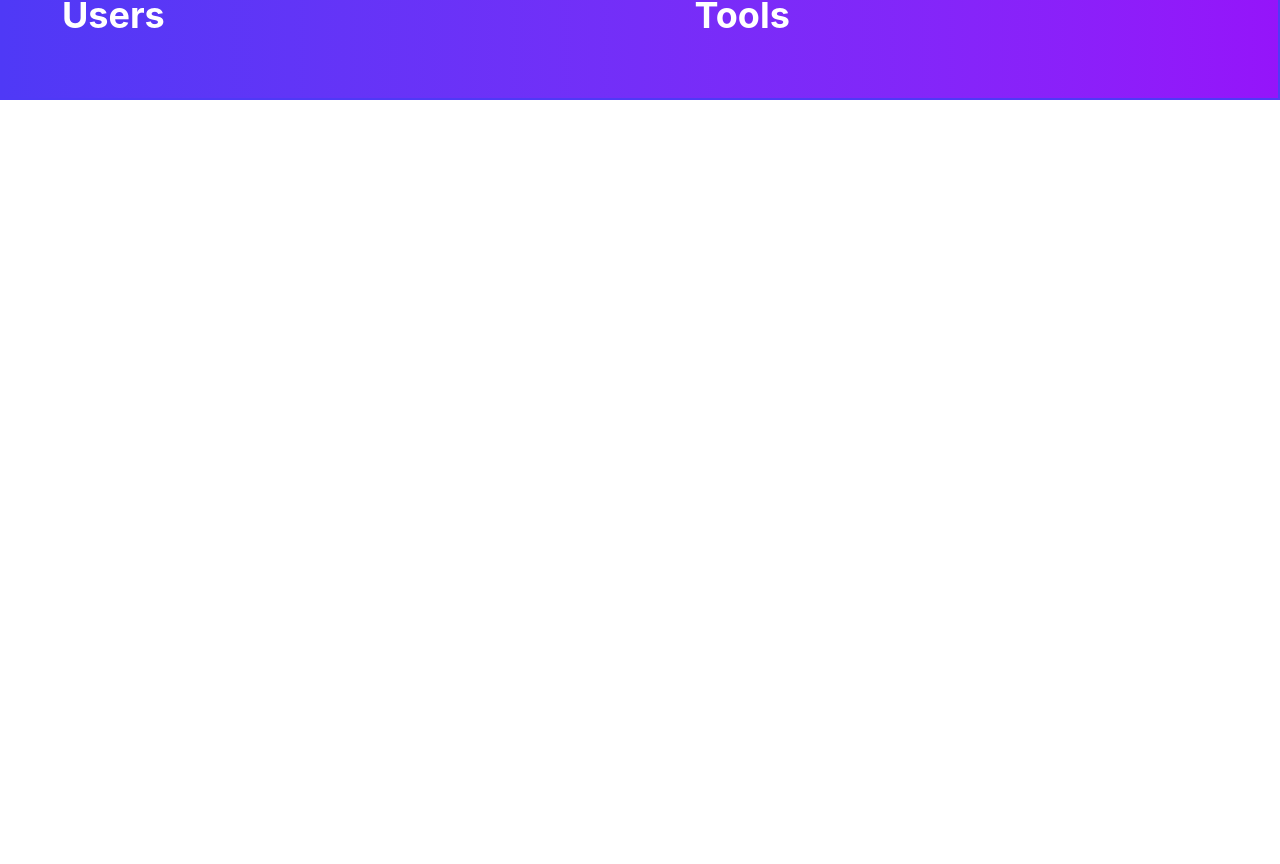
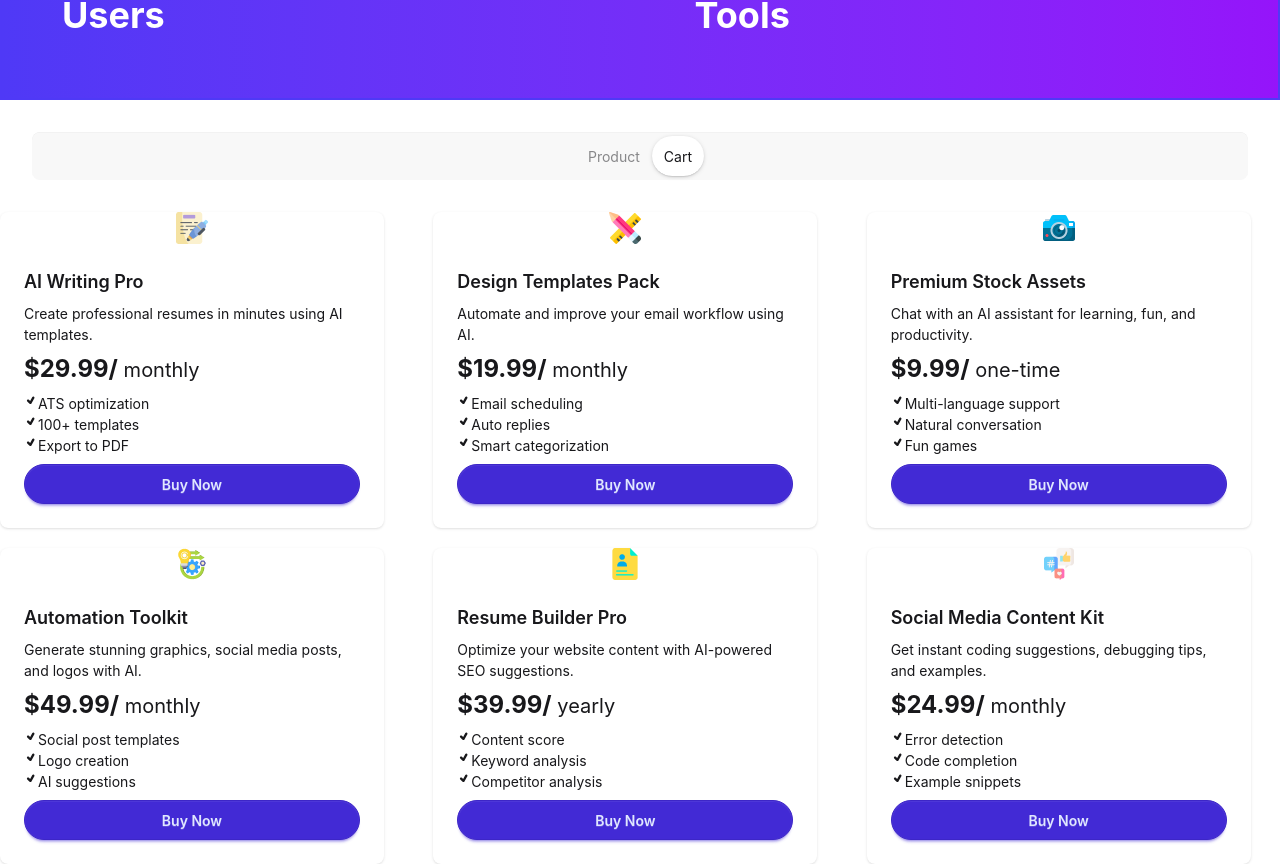
Before and after one commit to tanmaysharma46/digitools-web-app, a React (Vite) app: page / in a window 1280 px wide. Shown: the part 1012-1876 px from the top of the page. Before the commit the page ends 1112 px from the top, so only its background shows below. Built offline with nearby package versions, Linux system fonts and the light colour scheme.

Commit message:
complete product and card section

```diff
--- /dev/null
+++ b/public/cardData.json
@@ -0,0 +1,80 @@
+[
+  {
+    "id": 1,
+    "name": "AI Writing Pro",
+    "description": "Create professional resumes in minutes using AI templates.",
+    "price": 29.99,
+    "period": "monthly",
+    "tag": "popular",
+    "tagType": "Popular",
+    "feature1": "100+ templates",
+    "feature2": "ATS optimization",
+    "feature3": "Export to PDF",
+    "icon": "../src/assets/products/writing_2327400 1.png"
+  },
+  {
+    "id": 2,
+    "name": "Design Templates Pack",
+    "description": "Automate and improve your email workflow using AI.",
+    "price": 19.99,
+    "period": "monthly",
+    "tag": "new",
+    "tagType": "New",
+    "feature1": "Auto replies",
+    "feature2": "Email scheduling",
+    "feature3": "Smart categorization",
+    "icon": "../src/assets/products/design-tool.png"
+  },
+  {
+    "id": 3,
+    "name": "Premium Stock Assets",
+    "description": "Chat with an AI assistant for learning, fun, and productivity.",
+    "price": 9.99,
+    "period": "one-time",
+    "tag": "best seller",
+    "tagType": "Best Seller",
+    "feature1": "Natural conversation",
+    "feature2": "Multi-language support",
+    "feature3": "Fun games",
+    "icon": "../src/assets/products/camera_8775444 1.png"
+  },
+  {
+    "id": 4,
+    "name": "Automation Toolkit",
+    "description": "Generate stunning graphics, social media posts, and logos with AI.",
+    "price": 49.99,
+    "period": "monthly",
+    "tag": "popular",
+    "tagType": "Popular",
+    "feature1": "Logo creation",
+    "feature2": "Social post templates",
+    "feature3": "AI suggestions",
+    "icon": "../src/assets/products/operation.png"
+  },
+  {
+    "id": 5,
+    "name": "Resume Builder Pro",
+    "description": "Optimize your website content with AI-powered SEO suggestions.",
+    "price": 39.99,
+    "period": "yearly",
+    "tag": "new",
+    "tagType": "New",
+    "feature1": "Keyword analysis",
+    "feature2": "Content score",
+    "feature3": "Competitor analysis",
+    "icon": "../src/assets/products/portfolio.png"
+  },
+  {
+    "id": 6,
+    "name": "Social Media Content Kit",
+    "description": "Get instant coding suggestions, debugging tips, and examples.",
+    "price": 24.99,
+    "period": "monthly",
+    "tag": "best seller",
+    "tagType": "Best Seller",
+    "feature1": "Code completion",
+    "feature2": "Error detection",
+    "feature3": "Example snippets",
+    "icon": "../src/assets/products/social-media.png"
+  }
+]
--- a/src/App.jsx
+++ b/src/App.jsx
@@ -2,9 +2,20 @@
 import './App.css'
 import Banner from './components/navBar/banner/Banner'
 import NavBar from './components/navBar/NavBar'
+import Products from './components/products/Products'
 import Rating from './components/rating/Rating'
+import Tabs from './components/tabs/Tabs'
+
+const fetchData=async()=>{
+  const res=await fetch('../public/cardData.json')
+  return res.json();
+
+}
+const productsPromise=fetchData();
 
 function App() {
+
+
 
   return (
 
@@ -19,6 +30,11 @@ function App() {
 
 
     </header>
+    <main>
+      <Tabs/>
+
+<Products productsPromise={productsPromise}></Products>
+    </main>
 
 
 
--- /dev/null
+++ b/src/components/card/Card.jsx
@@ -0,0 +1,32 @@
+import React from 'react';
+import { TiTick } from 'react-icons/ti';
+
+const Card = ({ product }) => {
+    return (
+        <div className=' container mx-auto '>
+            <div className="card bg-base-100 w-96 shadow-sm">
+                <figure>
+                    <img
+                        src={product.icon}
+                        alt="Shoes" />
+                </figure>
+                <div className="card-body">
+                    <h2 className="card-title">{product.name}</h2>
+                    <p>{product.description}</p>
+                    <p className='font-bold text-2xl'>${product.price}/ <span className='font-normal text-xl'>{product.period}</span> </p>
+                    <div>
+                        <p className='flex' ><TiTick></TiTick> {product.feature2}</p>
+                        <p className='flex'><TiTick></TiTick> {product.feature1}</p>
+                        <p className='flex' ><TiTick></TiTick> {product.feature3}</p>
+                    </div>
+                    <div className="card-actions justify-end">
+                        <button className="btn btn-primary w-full rounded-full">Buy Now</button>
+                    </div>
+                </div>
+            </div>
+
+        </div>
+    );
+};
+
+export default Card;
--- /dev/null
+++ b/src/components/products/Products.jsx
@@ -0,0 +1,20 @@
+import React, { use } from 'react';
+import Card from '../card/Card';
+
+const Products = ({productsPromise}) => {
+    const productsData=use(productsPromise);
+    console.log(productsPromise);
+    return (
+        <div className='grid grid-cols-3 container mx-auto gap-5'>
+            {
+                productsData.map((product,index)=><Card
+                key={index}
+                product={product}
+                ></Card>)
+            }
+
+        </div>
+    );
+};
+
+export default Products;
--- /dev/null
+++ b/src/components/tabs/Tabs.jsx
@@ -0,0 +1,15 @@
+import React from 'react';
+
+const Tabs = () => {
+    return (
+       <>
+<div className="tabs m-8 justify-center tabs-box">
+  <input type="radio" name="my_tabs_1" className="tab rounded-full" aria-label="Product" />
+  <input type="radio" name="my_tabs_1" className="tab rounded-full" aria-label="Cart" defaultChecked />
+</div>
+
+       </>
+    );
+};
+
+export default Tabs;
```
Also changed, not shown: src/assets/products/camera_8775444 1.png (added).
